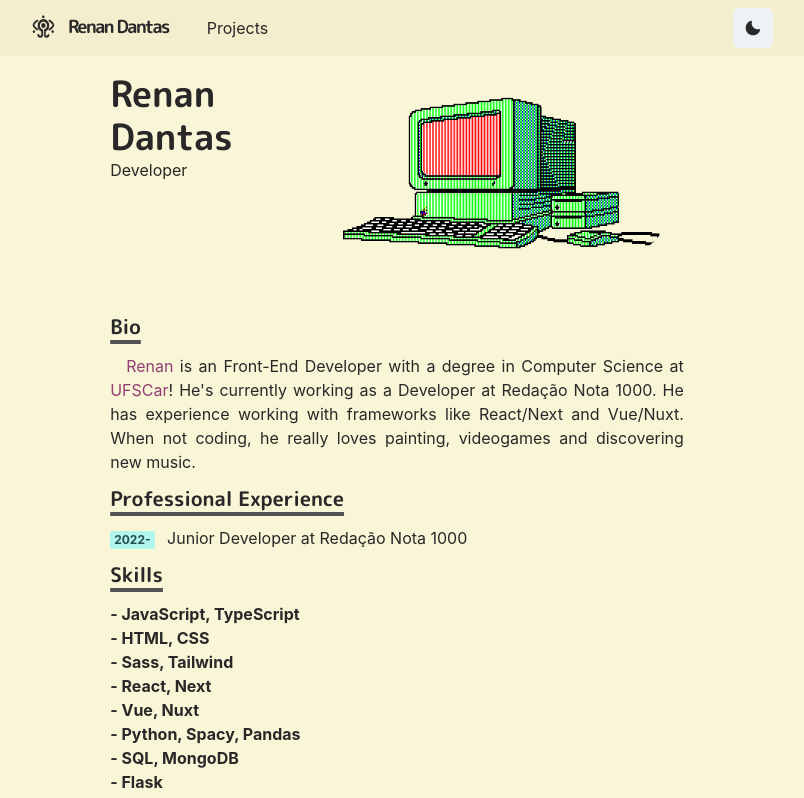
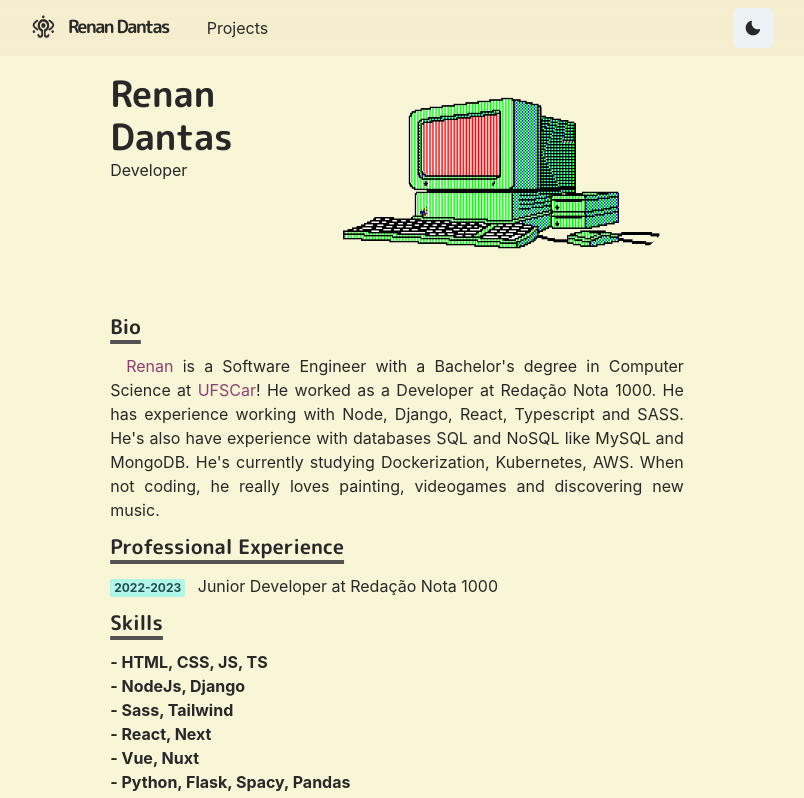
Before and after one commit to renandantasp/renan-homepage, a Next.js app: page / in a window 1280 px wide. Shown: the top 798 px of the page, without its empty margins (243-1047 px from the left). Built offline with nearby package versions, Linux system fonts and the light colour scheme.

Commit message:
feat(homepage): update homepage info

```diff
--- a/pages/index.js
+++ b/pages/index.js
@@ -44,29 +44,28 @@ const Page = () => {
                     Bio
                 </Heading>
                 <Paragraph>
-                <Link href="https://github.com/renandantasp">Renan</Link> is an Front-End Developer with a degree in Computer Science at <Link href="https://www.ufscar.br/">UFSCar</Link>!
-                He's currently working as a Developer at Redação Nota 1000. He has experience working with frameworks like React/Next and Vue/Nuxt.
+                <Link href="https://github.com/renandantasp">Renan</Link> is a Software Engineer with a Bachelor's degree in Computer Science at <Link href="https://www.ufscar.br/">UFSCar</Link>!
+                He worked as a Developer at Redação Nota 1000. He has experience working with Node, Django, React, Typescript and SASS. He's also have experience
+                with databases SQL and NoSQL like MySQL and MongoDB. He's currently studying Dockerization, Kubernetes, AWS.
                 When not coding, he really loves painting, videogames and discovering new music.
                 </Paragraph>
                 <Section delay={0.1}>
                 <Heading as="h3" variant="section-title">
                     Professional Experience
                 </Heading>
-                <MetaData>2022-</MetaData> Junior Developer at Redação Nota 1000 <br/>
+                <MetaData>2022-2023</MetaData> Junior Developer at Redação Nota 1000 <br/>
 
                 <Heading as="h3" variant="section-title">
                     Skills
                 </Heading>
                 <StatAtr>
-                    - JavaScript, TypeScript <br/>
-                    - HTML, CSS <br/>
+                    - HTML, CSS, JS, TS <br/>
+                    - NodeJs, Django <br/>
                     - Sass, Tailwind <br/>
                     - React, Next <br/>
                     - Vue, Nuxt <br/>
-                    - Python, Spacy, Pandas <br/>
-                    - SQL, MongoDB <br/>
-                    - Flask <br/>
-                    - C, C++ <br/>
+                    - Python, Flask, Spacy, Pandas <br/>
+                    - MySQL, MongoDB <br/>
                 </StatAtr>
                 </Section>
 
```
